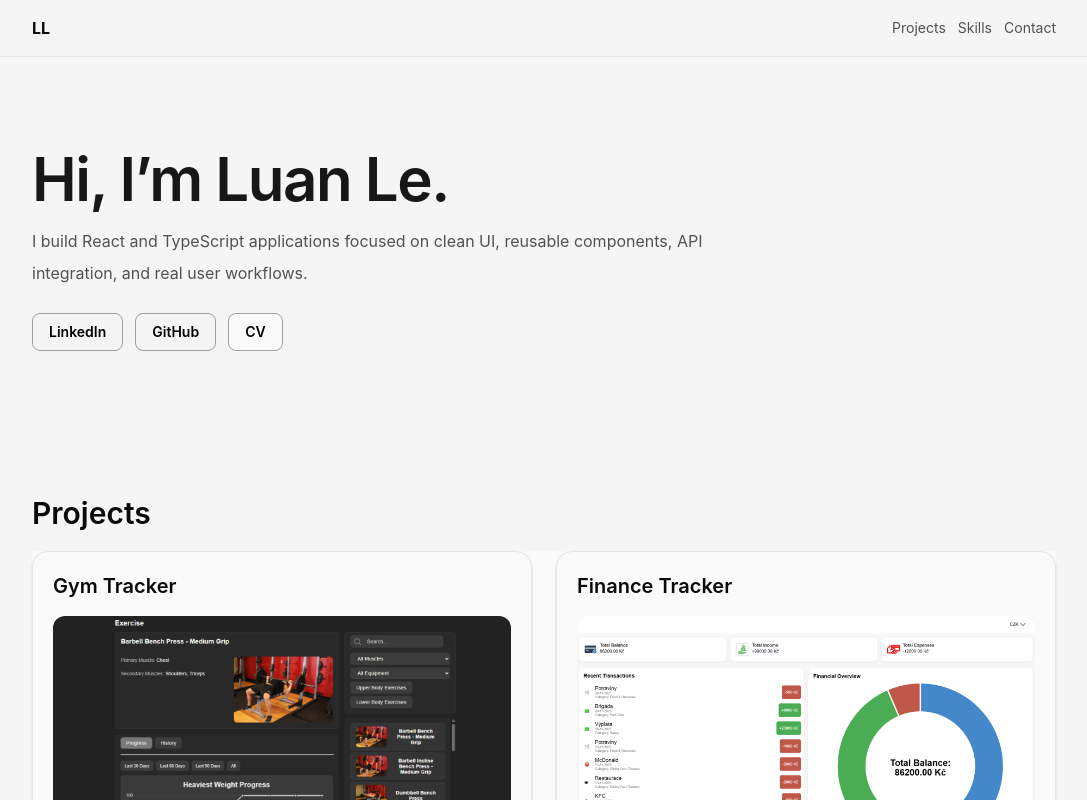
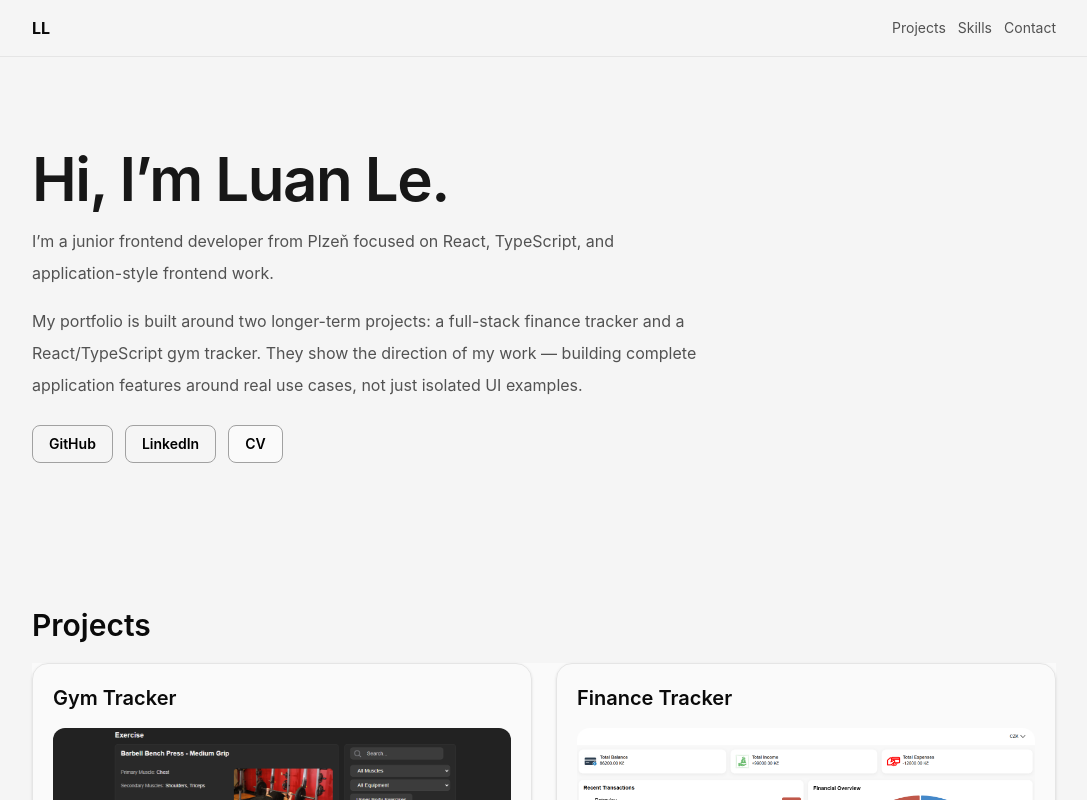
Before and after one commit to Luan2118/portfolio-website, a React (Vite) app: page / in a window 1280 px wide. Shown: the top 800 px of the page, without its empty margins (96-1183 px from the left). Built offline with nearby package versions, Linux system fonts and the light colour scheme.

Commit message:
update hero text

```diff
--- a/src/components/sections/Hero.tsx
+++ b/src/components/sections/Hero.tsx
@@ -9,20 +9,26 @@ function Hero() {
 
           <h1 className="text-4xl font-semibold tracking-tight text-neutral-900 mt-5 md:text-6xl">Hi, I’m Luan Le.</h1>
 
-          <p className="mt-4 text-neutral-600 max-w-2xl text-md leading-8">
-            I build React and TypeScript applications focused on clean UI, reusable components, API integration, and real user workflows.
+          <p className="mt-4 text-neutral-600 max-w-2xl text-base leading-8">
+            I’m a junior frontend developer from Plzeň focused on React, TypeScript, and application-style frontend work.
+          </p>
+
+          <p className="mt-4 text-neutral-600 max-w-2xl text-base leading-8">
+            My portfolio is built around two longer-term projects: a full-stack finance tracker and a React/TypeScript gym tracker. They show the direction of my work — building complete application features around real use cases, not just isolated UI examples.
           </p>
 
           <div className="flex flex-col gap-3 sm:flex-row mt-6">
+
+            <a target="_blank" rel="noopener noreferrer" href="https://github.com/Luan2118" className="inline-flex justify-center items-center border border-neutral-400 text-sm rounded-lg py-2 px-4 font-semibold transition focus-visible:outline-2 focus-visible:outline-offset-2 focus-visible:outline-neutral-950 focus-visible:rounded-lg  hover:border-neutral-700 hover:shadow-sm">
+              GitHub
+            </a>
 
             <a target="_blank" rel="noopener noreferrer" href="https://www.linkedin.com/in/luan-le-7671b9342/" className="inline-flex justify-center items-center border border-neutral-400 text-sm rounded-lg py-2 px-4 font-semibold transition focus-visible:outline-2 focus-visible:outline-offset-2 focus-visible:outline-neutral-950 focus-visible:rounded-lg  hover:border-neutral-700 hover:shadow-sm">
               LinkedIn
             </a>
 
-            <a target="_blank" rel="noopener noreferrer" href="https://github.com/Luan2118" className="inline-flex justify-center items-center border border-neutral-400 text-sm rounded-lg py-2 px-4 font-semibold transition focus-visible:outline-2 focus-visible:outline-offset-2 focus-visible:outline-neutral-950 focus-visible:rounded-lg  hover:border-neutral-700 hover:shadow-sm">
-              GitHub
-            </a>
-            <a href="/Luan-Le-CV.pdf" download  className="inline-flex justify-center items-center border border-neutral-400 bg-neutral-50 text-sm rounded-lg py-2 px-4 font-semibold transition focus-visible:outline-2 focus-visible:outline-offset-2 focus-visible:outline-neutral-950 focus-visible:rounded-lg hover:border-neutral-700 hover:shadow-sm">CV</a>
+
+            <a href="/Luan-Le-CV.pdf" download className="inline-flex justify-center items-center border border-neutral-400 bg-neutral-50 text-sm rounded-lg py-2 px-4 font-semibold transition focus-visible:outline-2 focus-visible:outline-offset-2 focus-visible:outline-neutral-950 focus-visible:rounded-lg hover:border-neutral-700 hover:shadow-sm">CV</a>
 
           </div>
         </div>
```
